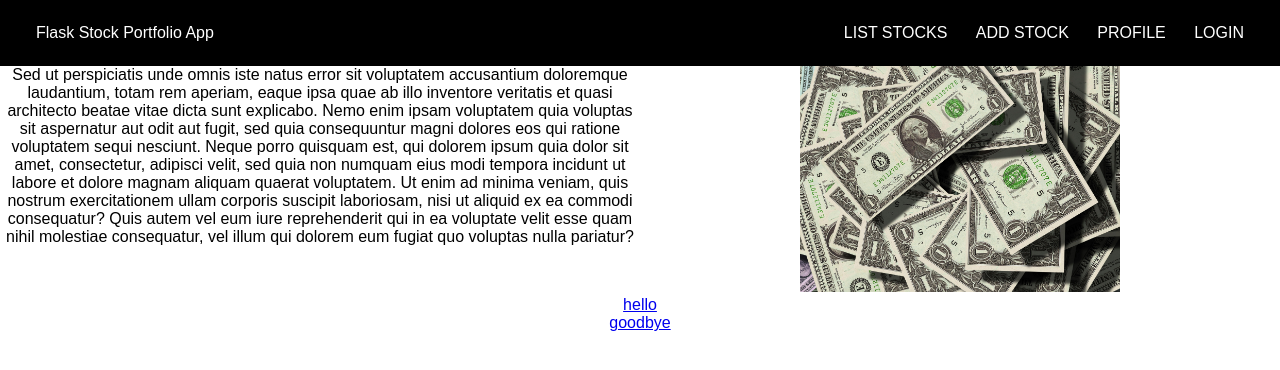
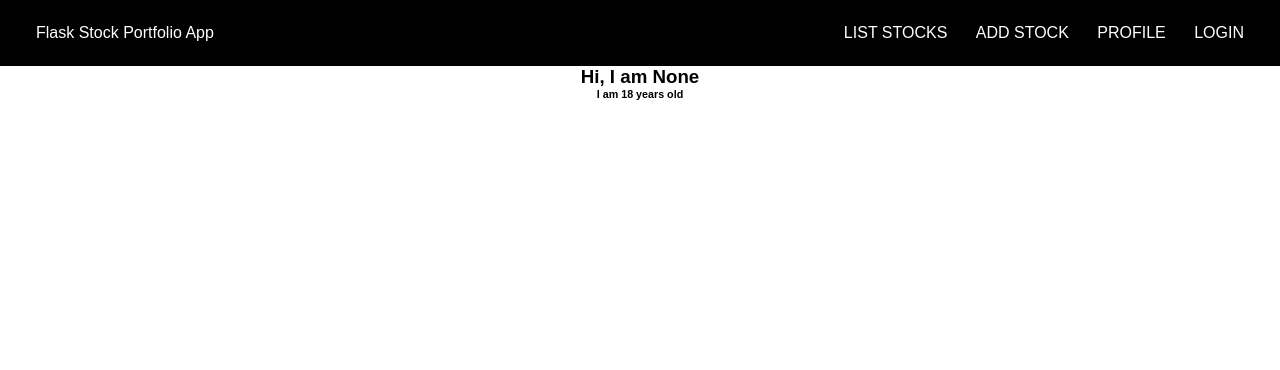
Before and after one commit to Barkerprooks/stocks-app, a Flask app: page / in a window 1280 px wide. Shown: the top 370 px of the page. Run offline with Flask 3, Linux system fonts and the light colour scheme.

Commit message:
javascript

```diff
--- a/app.py
+++ b/app.py
@@ -21,7 +21,13 @@
 @app.route("/")
 def index():
     username = session.get("username")
-    return render_template('index.html', username=username)
+
+    db = get_db()
+    bio, age = '', 18
+    if username:
+        bio, age = database.get_bio_and_age(db, username)
+
+    return render_template('index.html', username=username, age=age, bio=bio)
 
 
 @app.route("/list-stocks")
--- a/static/css/styles.css
+++ b/static/css/styles.css
@@ -79,6 +79,11 @@
     margin: 2px;
 }
 
+.error {
+    font-family: monospace;
+    color: red;
+}
+
 .login-input {
     outline: none;
     padding: 12px;
--- a/templates/create.html
+++ b/templates/create.html
@@ -12,10 +12,12 @@
         name="password"
         type="password"
         placeholder="New password" />
+    <p class="error" id="password-error"></p>
     <input class="login-input"
         id="validate-password"
         type="password"
         placeholder="Validate password" />
+    <p class="error" id="validate-error"></p>
     <input type="submit" id="submit-button" value="Create" />
 </form>
 
--- a/templates/index.html
+++ b/templates/index.html
@@ -1,26 +1,8 @@
 {% extends 'base.html' %}
 {% block content %}
 
-<div id="container">
-    <p id="message">
-        Sed ut perspiciatis unde omnis iste natus error sit voluptatem accusantium doloremque laudantium,
-        totam rem aperiam, eaque ipsa quae ab illo inventore veritatis et quasi architecto beatae vitae
-        dicta sunt explicabo. Nemo enim ipsam voluptatem quia voluptas sit aspernatur aut odit aut fugit,
-        sed quia consequuntur magni dolores eos qui ratione voluptatem sequi nesciunt. Neque porro
-        quisquam est, qui dolorem ipsum quia dolor sit amet, consectetur, adipisci velit, sed quia non
-        numquam eius modi tempora incidunt ut labore et dolore magnam aliquam quaerat voluptatem.
-        Ut enim ad minima veniam, quis nostrum exercitationem ullam corporis suscipit laboriosam,
-        nisi ut aliquid ex ea commodi consequatur? Quis autem vel eum iure reprehenderit qui in ea
-        voluptate velit esse quam nihil molestiae consequatur, vel illum qui dolorem eum fugiat quo
-        voluptas nulla pariatur?
-    </p>
-    <img id="image" src="/static/media/dollar.jpg" />
-
-    <br>
-    <a href="#">hello</a>
-    <br>
-    <a href="#">goodbye</a>
-</div>
-
+<h3>Hi, I am {{ username }}</h3>
+<h6>I am {{ age }} years old</h6>
+<p>{{ bio }}</p>
 
 {% endblock %}
```
Also changed, not shown: static/js/create.js (+30 -17 lines), templates/add-stock.html (+21 -6 lines), templates/profile.html (+13 -5 lines), stocks.db.
